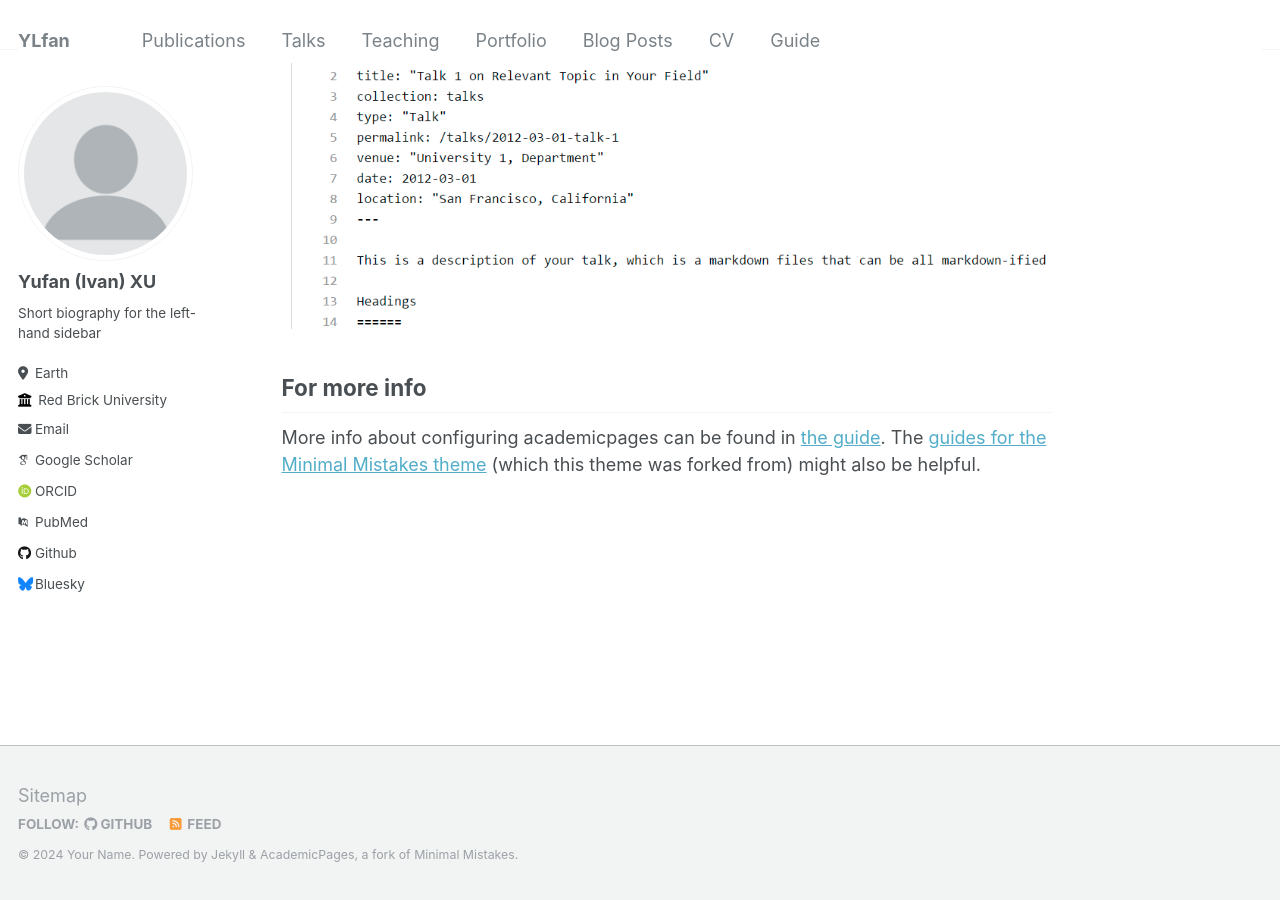
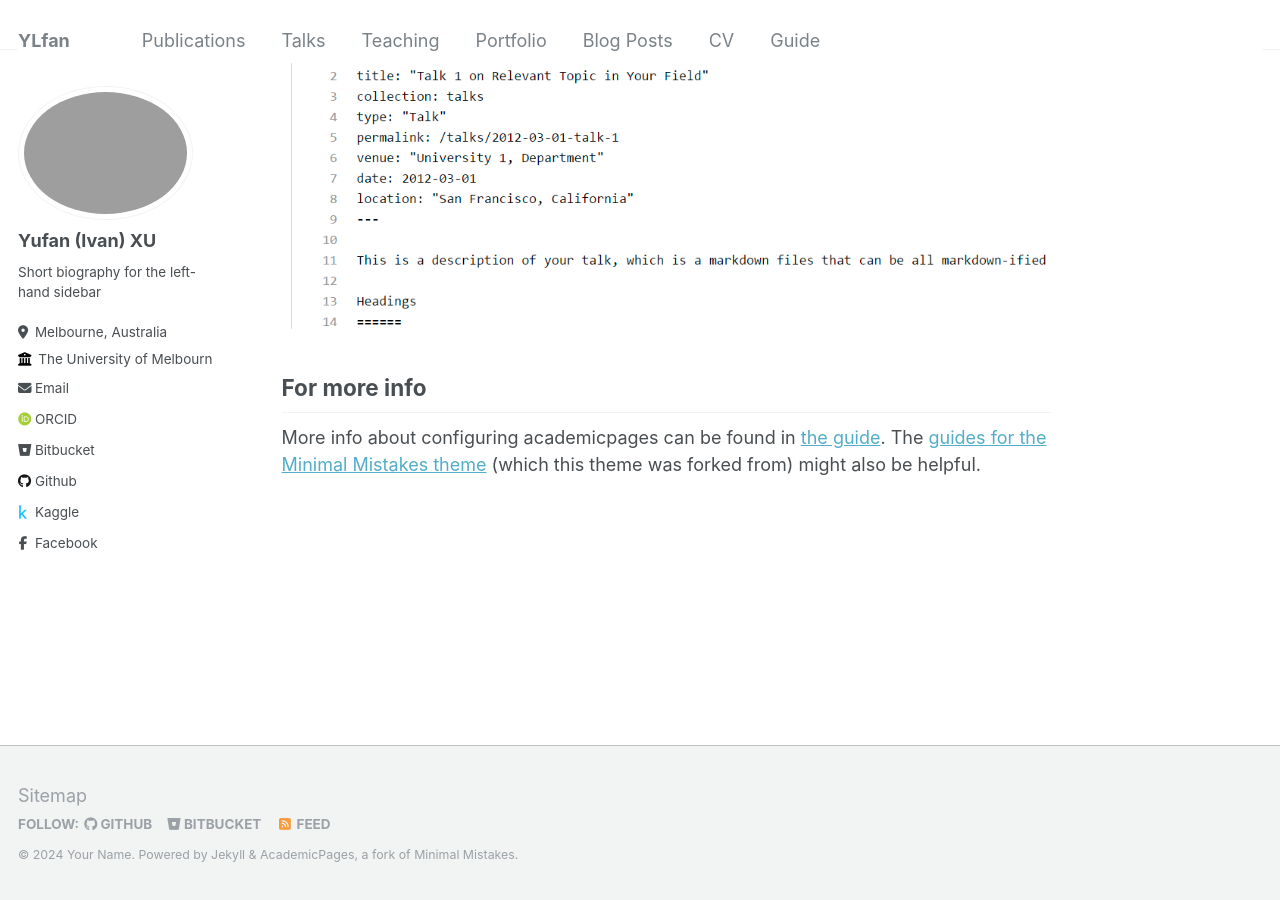
Before and after one commit to YLfan99/YLfan99.github.io, a Jekyll site: the page built from _pages/about.md, in a window 1280 px wide and 900 px high, scrolled down 2640 px. Built offline with Jekyll 4.4.1, drawn with Linux system fonts in a browser that asks for light colours; some web fonts are replaced.

Commit message:
Update _config.yml

```diff
--- a/_config.yml
+++ b/_config.yml
@@ -12,43 +12,43 @@ title                    : "YLfan"
 title_separator          : "-"
 name                     : &name "Your Name"
 description              : &description "personal description"
-url                      : https://academicpages.github.io # the base hostname & protocol for your site e.g. "https://mmistakes.github.io"
+url                      : https://ylfan99.github.io/ # the base hostname & protocol for your site e.g. "https://mmistakes.github.io"
 baseurl                  : "" # the subpath of your site, e.g. "/blog"
-repository               : "academicpages/academicpages.github.io"
+repository               : "YLfan99/YLfan99.github.io"
 
 # Site Author - The following control what appear as part of the author content on the side bar.
 #               If a field is blank the icon and link will not appear, otherwise it will be shown.
 #               Additional customization can be done by editing /_includes/author-profile.html
 author:
   # Biographic information
-  avatar           : "profile.png"
+  avatar           : "DSC_2581.JPG"
   name             : "Yufan (Ivan) XU"
   pronouns         : # example: "he/him"
   bio              : "Short biography for the left-hand sidebar"
-  location         : "Earth"
-  employer         : "Red Brick University"
+  location         : "Melbourne, Australia"
+  employer         : "The University of Melbourne"
   uri              : # URL
-  email            : "none@example.org"
+  email            : "yufan.xu1@unimelb.edu.au"
 
   # Academic websites
   arxiv            : # URL - Update with the correct link to your profile
-  googlescholar    : "https://scholar.google.com/citations?user=PS_CX0AAAAAJ"
+  googlescholar    : # "https://scholar.google.com/citations?user=PS_CX0AAAAAJ"
   impactstory      : # URL
-  orcid            : "http://orcid.org/yourorcidurl"
-  pubmed           : "https://www.ncbi.nlm.nih.gov/pubmed/?term=john+snow"
+  orcid            : "https://orcid.org/0009-0001-5191-0261"
+  pubmed           : # "https://www.ncbi.nlm.nih.gov/pubmed/?term=john+snow"
   researchgate     : # URL
 
   # Repositories and software development
-  bitbucket        : # Username - Update with your username on the site
+  bitbucket        : "YLfanever" # Username - Update with your username on the site
   codepen          : # Username
   dribbble         : # Username
   github           : "YLfan99"
-  kaggle           : # Username "ylfanever"
+  kaggle           : "ylfanever"
   stackoverflow    : # User number or user number and name (i.e., use "1" or "1/jeff-atwood")
 
   # Social media
-  bluesky          : "bsky.app" # Replace this with you Bluesky username
-  facebook         : # Username
+  bluesky          : # Replace this with you Bluesky username
+  facebook         : "ivan.xu.961" # Username
   flickr           : # Username
   foursquare       : # Username
   goodreads        : # Username
```
